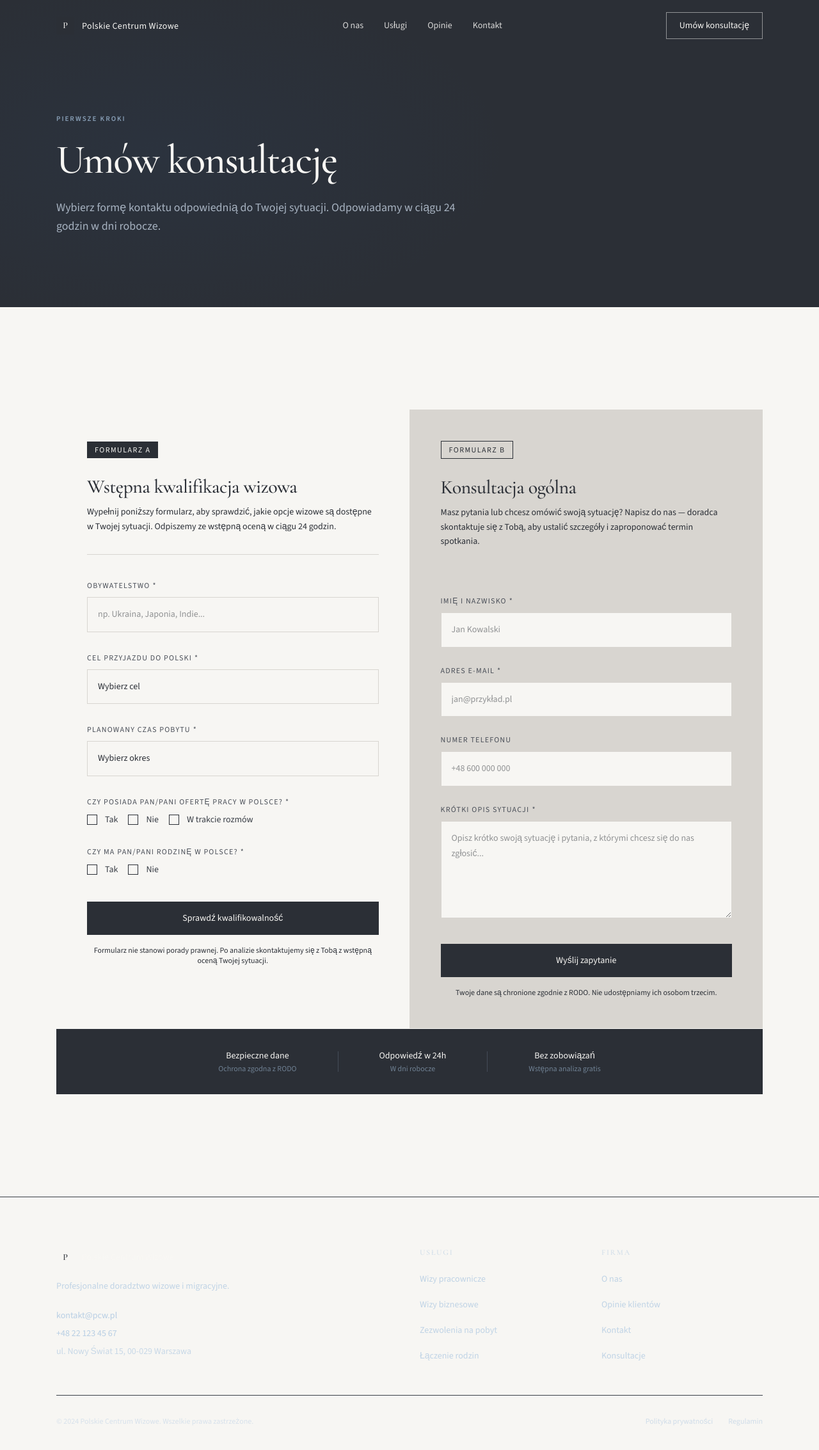
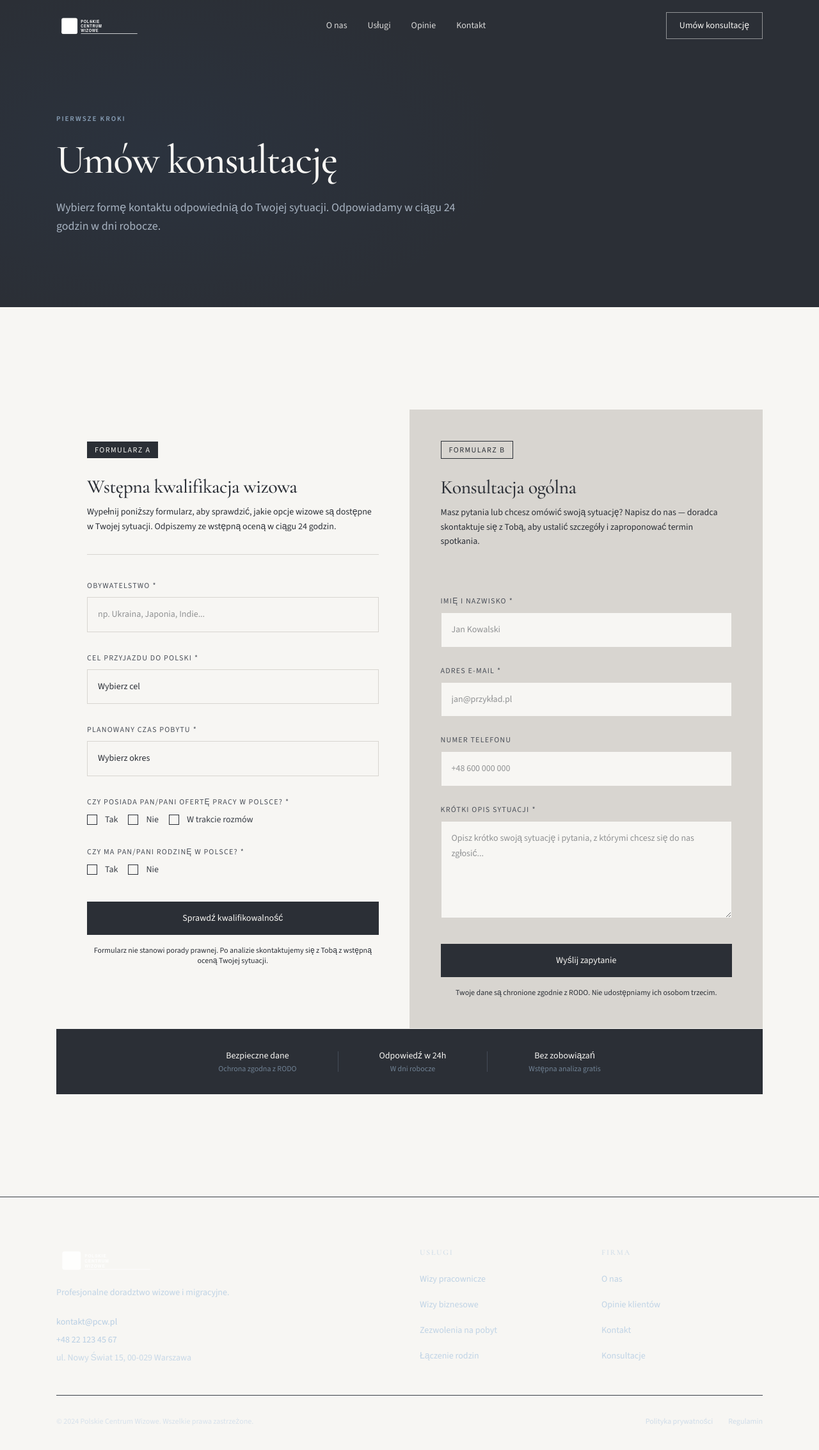
Before and after one commit to MCelinski/PolskieCentrumWizowe, a Next.js app: page /konsultacje in a window 1280 px wide. Shown: the top 2266 px of the page at 64% size. Built offline with nearby package versions, Linux system fonts and the light colour scheme.

Commit message:
feat: integrate SVG logo into Navbar and Footer
- Move logo to public/logo.svg
- Navbar: logo inverted (white) on dark hero, natural on scrolled light bg
- Footer: logo inverted to white on dark background

```diff
--- a/components/layout/Footer.tsx
+++ b/components/layout/Footer.tsx
@@ -1,4 +1,5 @@
 import Link from "next/link";
+import Image from "next/image";
 import content from "@/content/site-content.json";
 
 export default function Footer() {
@@ -17,18 +18,19 @@ export default function Footer() {
         <div className="grid grid-cols-1 md:grid-cols-4 gap-12 md:gap-8 pb-12 border-b" style={{ borderColor: "var(--color-navy-800)" }}>
           {/* Brand column */}
           <div className="md:col-span-2">
-            <div className="flex items-center gap-3 mb-5">
-              <div
-                className="w-7 h-7 flex items-center justify-center flex-shrink-0"
-                style={{ backgroundColor: "var(--color-cream)" }}
-              >
-                <span className="font-serif font-medium text-sm" style={{ color: "var(--color-navy-900)", lineHeight: 1 }}>
-                  P
-                </span>
-              </div>
-              <span className="font-sans text-sm font-medium" style={{ color: "rgba(248,247,244,0.9)" }}>
-                {nav.logo.name}
-              </span>
+            <div className="mb-5">
+              <Image
+                src="/logo.svg"
+                alt="Polskie Centrum Wizowe"
+                width={160}
+                height={38}
+                style={{
+                  height: "38px",
+                  width: "auto",
+                  filter: "brightness(0) invert(1)",
+                  opacity: 0.9,
+                }}
+              />
             </div>
             <p className="font-sans text-sm leading-relaxed max-w-xs" style={{ color: "rgba(168,196,224,0.7)" }}>
               {footer.tagline}
--- a/components/layout/Navbar.tsx
+++ b/components/layout/Navbar.tsx
@@ -2,6 +2,7 @@
 
 import { useState, useEffect } from "react";
 import Link from "next/link";
+import Image from "next/image";
 import content from "@/content/site-content.json";
 
 export default function Navbar() {
@@ -27,29 +28,20 @@ export default function Navbar() {
       <div className="container-editorial">
         <div className="flex items-center justify-between h-16 md:h-20">
           {/* Logo */}
-          <Link href="/" className="flex items-center gap-3 group" aria-label="Polskie Centrum Wizowe — strona główna">
-            {/* Logo mark */}
-            <div
-              className="w-7 h-7 flex items-center justify-center flex-shrink-0"
-              style={{ backgroundColor: "var(--color-navy-900)" }}
-              aria-hidden="true"
-            >
-              <span
-                className="font-serif font-medium text-sm"
-                style={{ color: "var(--color-cream)", lineHeight: 1 }}
-              >
-                P
-              </span>
-            </div>
-            {/* Logo text */}
-            <div className="hidden sm:block">
-              <span
-                className="font-sans text-sm font-medium tracking-wide"
-                style={{ color: scrolled ? "var(--color-navy-900)" : "var(--color-cream)" }}
-              >
-                Polskie Centrum Wizowe
-              </span>
-            </div>
+          <Link href="/" aria-label="Polskie Centrum Wizowe — strona główna">
+            <Image
+              src="/logo.svg"
+              alt="Polskie Centrum Wizowe"
+              width={140}
+              height={33}
+              priority
+              style={{
+                height: "33px",
+                width: "auto",
+                filter: scrolled ? "none" : "brightness(0) invert(1)",
+                transition: "filter 0.3s",
+              }}
+            />
           </Link>
 
           {/* Desktop Nav */}
```
Also changed, not shown: public/logo.svg (added).
